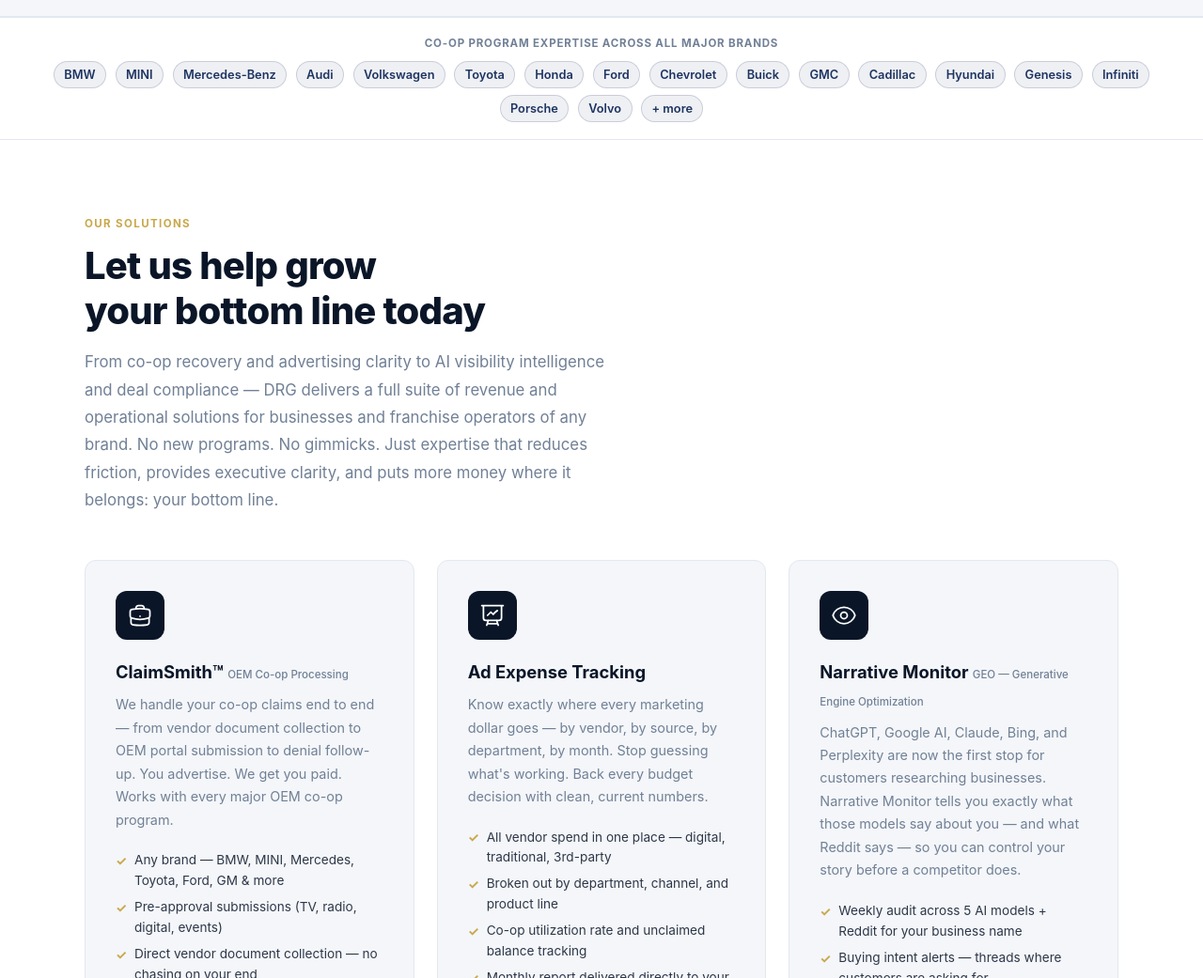
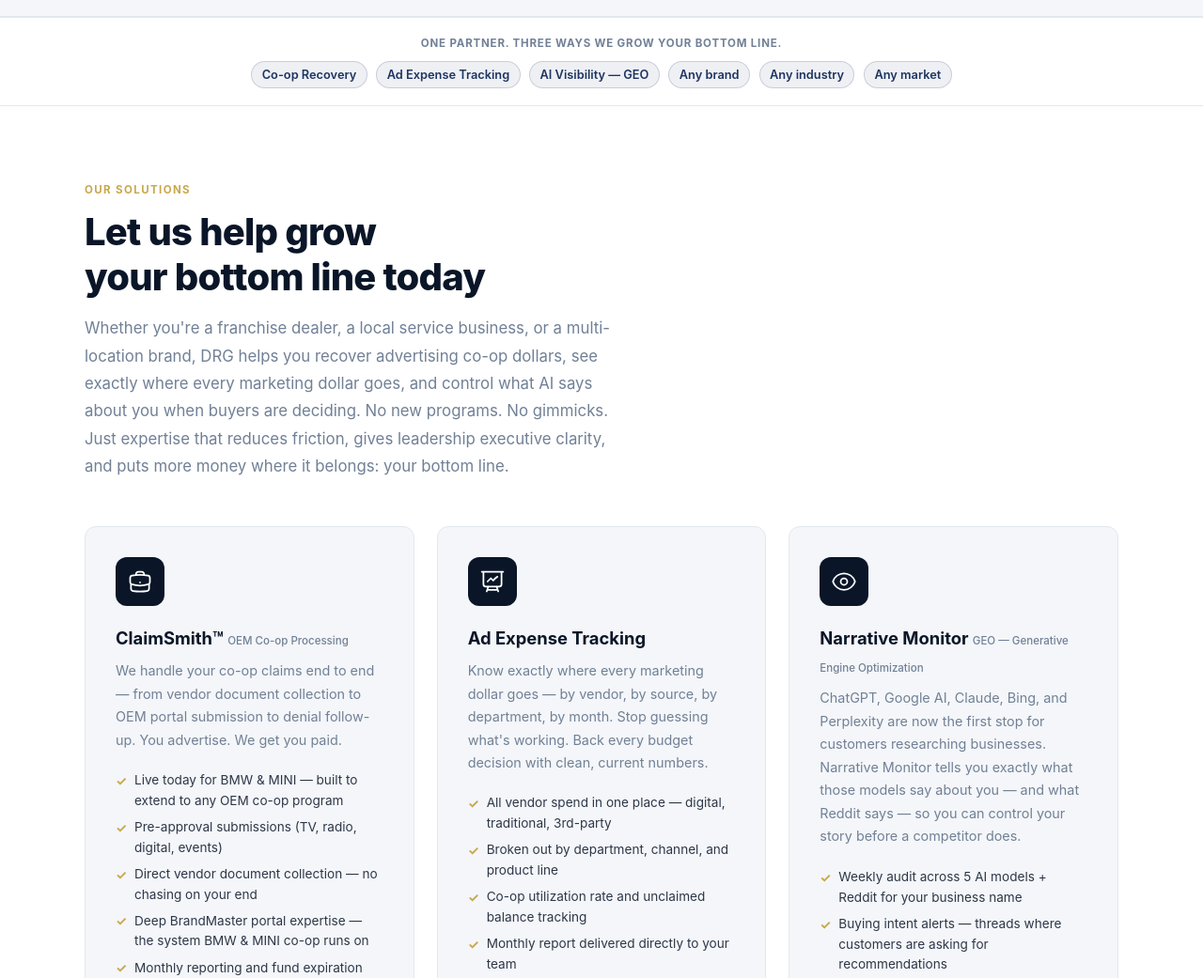
Before and after one commit to drewaicb/dealerrevenuegroup, a plain HTML site: page index.html in a window 1280 px wide. Shown: the part 1108-2149 px from the top of the page at 94% size. Drawn offline with Linux system fonts and the light colour scheme.

Commit message:
Pitch site: honest brand claims + broaden positioning (DEA-113, DEA-112)
- DEA-113: replace 18-brand 'co-op expertise across all major brands'
  strip with honest 3-service value strip; broaden hero-section subhead
  beyond OEM auto to any business; soften ClaimSmith card to BMW/MINI live
  + extensible (remove inaccurate Mercedes/Toyota/Ford/GM/Papirfly claims)
- DEA-112: broaden 'Any' and 'Easy' why-cards to tie in Ad Expense
  Tracking + Narrative Monitor alongside co-op

```diff
--- a/index.html
+++ b/index.html
@@ -96,28 +96,16 @@
     </div>
   </div>
 
-  <!-- ── OEM STRIP ─────────────────────────── -->
+  <!-- ── VALUE STRIP ───────────────────────── -->
   <div class="oem-strip">
-    <div class="oem-strip-label">Co-op program expertise across all major brands</div>
+    <div class="oem-strip-label">One partner. Three ways we grow your bottom line.</div>
     <div class="oem-tags">
-      <span class="oem-tag">BMW</span>
-      <span class="oem-tag">MINI</span>
-      <span class="oem-tag">Mercedes-Benz</span>
-      <span class="oem-tag">Audi</span>
-      <span class="oem-tag">Volkswagen</span>
-      <span class="oem-tag">Toyota</span>
-      <span class="oem-tag">Honda</span>
-      <span class="oem-tag">Ford</span>
-      <span class="oem-tag">Chevrolet</span>
-      <span class="oem-tag">Buick</span>
-      <span class="oem-tag">GMC</span>
-      <span class="oem-tag">Cadillac</span>
-      <span class="oem-tag">Hyundai</span>
-      <span class="oem-tag">Genesis</span>
-      <span class="oem-tag">Infiniti</span>
-      <span class="oem-tag">Porsche</span>
-      <span class="oem-tag">Volvo</span>
-      <span class="oem-tag">+ more</span>
+      <span class="oem-tag">Co-op Recovery</span>
+      <span class="oem-tag">Ad Expense Tracking</span>
+      <span class="oem-tag">AI Visibility — GEO</span>
+      <span class="oem-tag">Any brand</span>
+      <span class="oem-tag">Any industry</span>
+      <span class="oem-tag">Any market</span>
     </div>
   </div>
 
@@ -126,7 +114,7 @@
     <div class="section-inner">
       <div class="section-label">Our Solutions</div>
       <h2 class="section-title">Let us help grow<br>your bottom line today</h2>
-      <p class="section-sub">From co-op recovery and advertising clarity to AI visibility intelligence and deal compliance — DRG delivers a full suite of revenue and operational solutions for businesses and franchise operators of any brand. No new programs. No gimmicks. Just expertise that reduces friction, provides executive clarity, and puts more money where it belongs: your bottom line.</p>
+      <p class="section-sub">Whether you're a franchise dealer, a local service business, or a multi-location brand, DRG helps you recover advertising co-op dollars, see exactly where every marketing dollar goes, and control what AI says about you when buyers are deciding. No new programs. No gimmicks. Just expertise that reduces friction, gives leadership executive clarity, and puts more money where it belongs: your bottom line.</p>
 
       <div class="services-grid">
 
@@ -134,12 +122,12 @@
         <div class="service-card">
           <div class="service-icon"><svg xmlns="http://www.w3.org/2000/svg" fill="none" viewBox="0 0 24 24" stroke-width="1.5" stroke="white" width="28" height="28"><path stroke-linecap="round" stroke-linejoin="round" d="M20.25 14.15v4.25c0 1.094-.787 2.036-1.872 2.18-2.087.277-4.216.42-6.378.42s-4.291-.143-6.378-.42c-1.085-.144-1.872-1.086-1.872-2.18v-4.25m16.5 0a2.18 2.18 0 0 0 .75-1.661V8.706c0-1.081-.768-2.015-1.837-2.175a48.114 48.114 0 0 0-3.413-.387m4.5 8.006c-.194.165-.42.295-.673.38A23.978 23.978 0 0 1 12 15.75c-2.648 0-5.195-.429-7.577-1.22a2.016 2.016 0 0 1-.673-.38m0 0A2.18 2.18 0 0 1 3 12.489V8.706c0-1.081.768-2.015 1.837-2.175a48.111 48.111 0 0 1 3.413-.387m7.5 0V5.25A2.25 2.25 0 0 0 13.5 3h-3a2.25 2.25 0 0 0-2.25 2.25v.894m7.5 0a48.667 48.667 0 0 0-7.5 0M12 12.75h.008v.008H12v-.008Z" /></svg></div>
           <h3>ClaimSmith™ <small style="font-size:.72rem;font-weight:500;color:var(--text-muted)">OEM Co-op Processing</small></h3>
-          <p>We handle your co-op claims end to end — from vendor document collection to OEM portal submission to denial follow-up. You advertise. We get you paid. Works with every major OEM co-op program.</p>
+          <p>We handle your co-op claims end to end — from vendor document collection to OEM portal submission to denial follow-up. You advertise. We get you paid.</p>
           <ul class="service-features">
-            <li>Any brand — BMW, MINI, Mercedes, Toyota, Ford, GM &amp; more</li>
+            <li>Live today for BMW &amp; MINI — built to extend to any OEM co-op program</li>
             <li>Pre-approval submissions (TV, radio, digital, events)</li>
             <li>Direct vendor document collection — no chasing on your end</li>
-            <li>Multi-OEM portal expertise including Papirfly &amp; BrandMaster</li>
+            <li>Deep BrandMaster portal expertise — the system BMW &amp; MINI co-op runs on</li>
             <li>Monthly reporting and fund expiration alerts</li>
             <li>7-year audit-ready document storage</li>
           </ul>
@@ -197,7 +185,7 @@
         <div class="why-card">
           <div class="why-number">Any</div>
           <h4>Brand, any market</h4>
-          <p>We know co-op programs across all major brands and industries — domestic, import, luxury, and beyond. If you have co-op funds or uncaptured revenue, we can find it.</p>
+          <p>Co-op recovery, ad spend visibility, and AI visibility intelligence work for any business in any industry — automotive, retail, healthcare, hospitality and beyond. If there's revenue to recover or clarity to capture, we find it.</p>
         </div>
         <div class="why-card">
           <div class="why-number">30</div>
@@ -212,7 +200,7 @@
         <div class="why-card">
           <div class="why-number">Easy</div>
           <h4>We make it easy</h4>
-          <p>We handle every detail directly with your vendors — reducing friction, providing executive clarity, and freeing your team to focus on what matters most: growing your business.</p>
+          <p>From co-op claims to monthly ad expense reports to weekly AI visibility audits, we handle every detail — reducing friction, giving your team executive clarity, and freeing you to focus on what matters most: growing your business.</p>
         </div>
       </div>
     </div>
```
